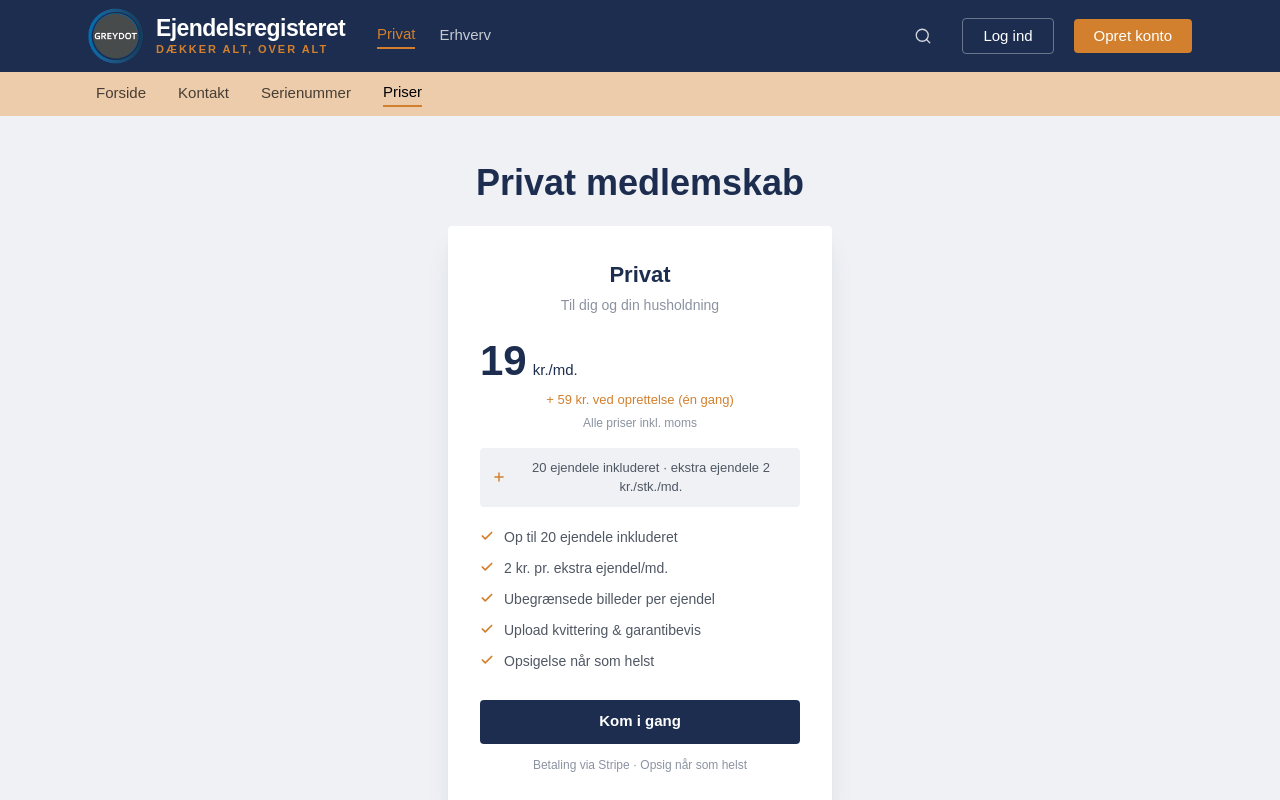
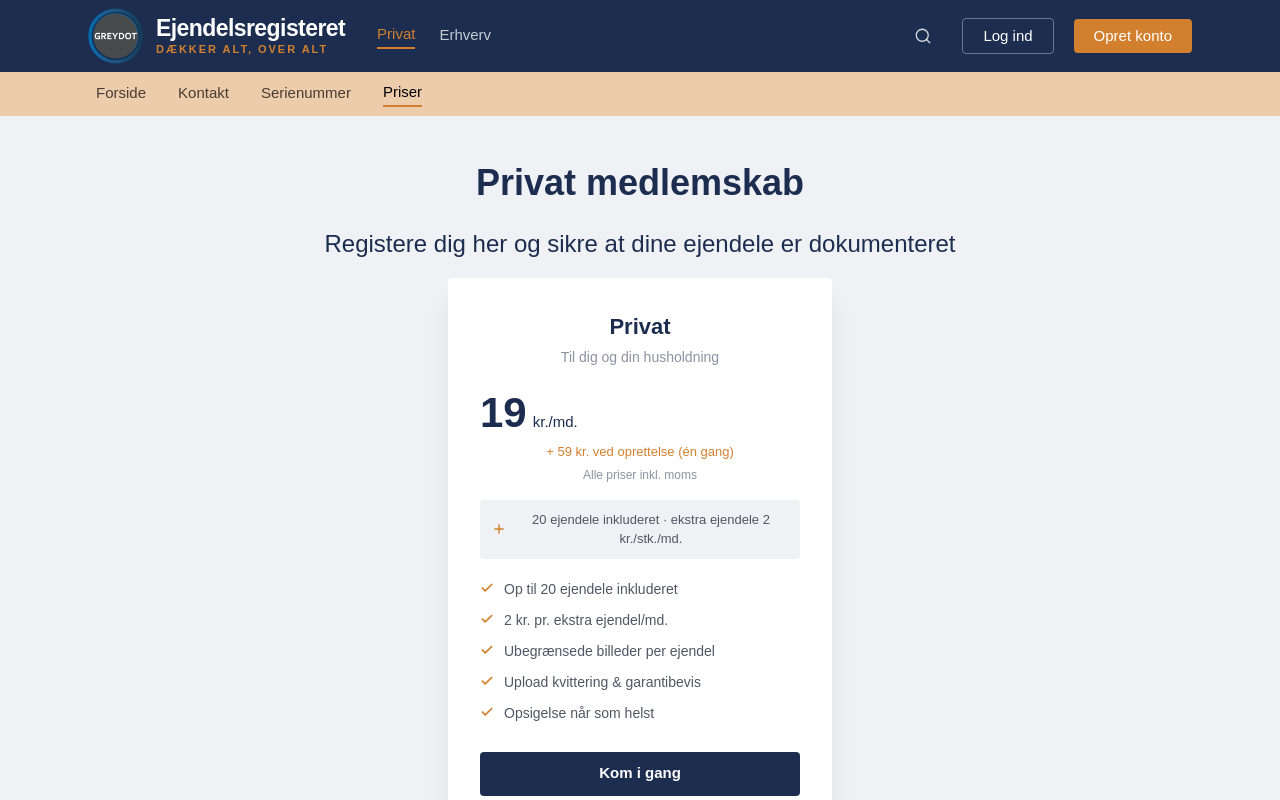
Before and after one commit to MortenGreydot/ejendelsregisteret, a Next.js app: page /priser in a window 1280 px wide. Shown: the top 800 px of the page. Built offline with nearby package versions, Linux system fonts and the light colour scheme; no server answers; a web font is replaced by a local one.

Commit message:
Update PricingHero.tsx

```diff
--- a/app/components/priser/PricingHero.tsx
+++ b/app/components/priser/PricingHero.tsx
@@ -76,6 +76,9 @@ export function PricingHero({
         <h1 className=" font-display text-[36px] font-bold text-navy">
           {plan.headline}
         </h1>
+        <h2 className="mt-4 font-display text-[24px] font-normal text-navy">
+          Registere dig her og sikre at dine ejendele er dokumenteret
+        </h2>
 
         <div className="mt-4 flex justify-center">
           <PlanCard
```
